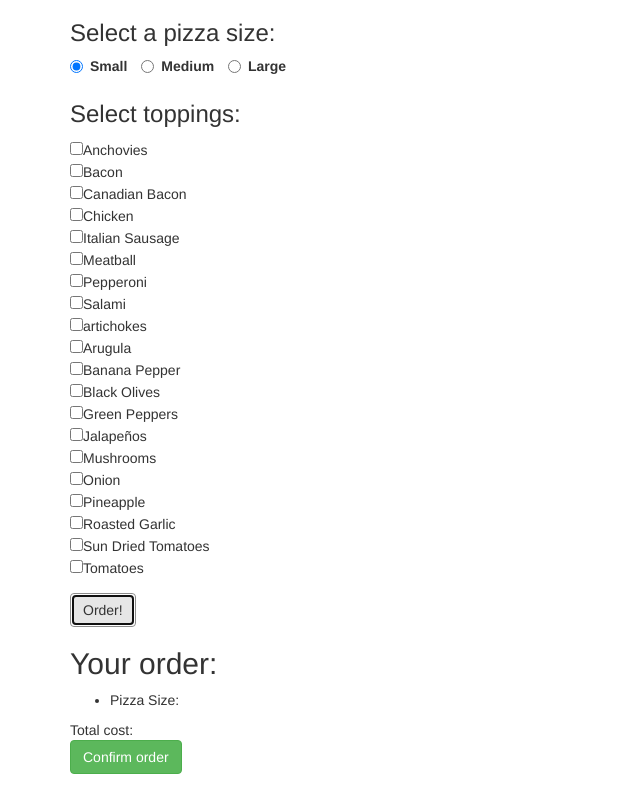
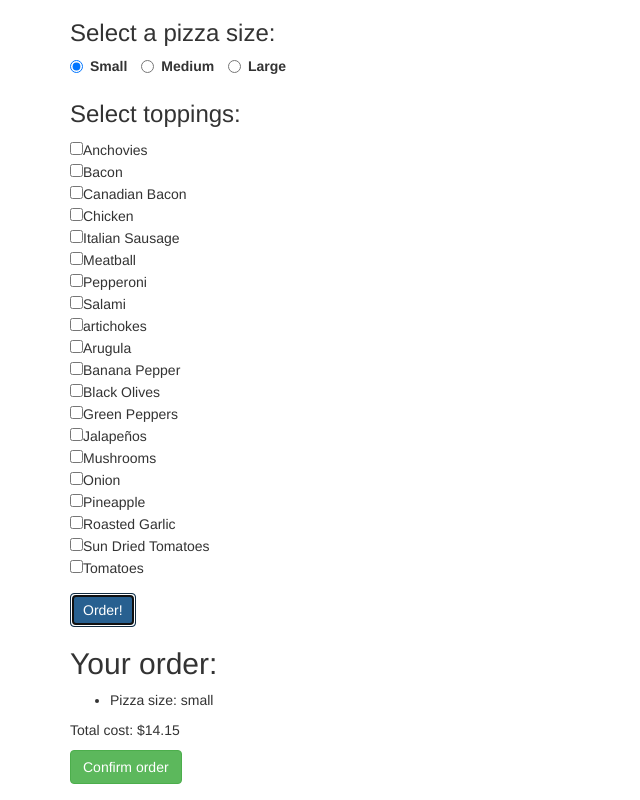
Before and after one commit to sarakane/pizza-parlor, a plain HTML site: page index.html in a window 1280 px wide. Both pictures are taken after a click on the button "Order!". Shown: the whole page, without its empty margins (0-640 px from the left). Drawn offline with Linux system fonts and the light colour scheme.

Commit message:
Chage formatting of toppings shown in order from camel case values to have each word separated and start with a capital letter and re-display order every time the order button is clicked

```diff
--- a/css/styles.css
+++ b/css/styles.css
@@ -0,0 +1,3 @@
+.order {
+  display: none;
+}
--- a/index.html
+++ b/index.html
@@ -43,16 +43,18 @@
           <input type="checkbox" name="toppings" value="sunDriedTomatoes">Sun Dried Tomatoes<br>
           <input type="checkbox" name="toppings" value="tomatoes">Tomatoes<br>
         </div>
-        <button type="submit" class="btn btn-default">Order!</button>
+        <button type="submit" class="btn btn-primary">Order!</button>
       </form>
       <div class="output">
         <h2>Your order:</h2>
-        <ul>
-          <li>Pizza Size: <span id="sizeSelection"></span></li>
-        </ul>
-        Total cost: <span id="total"></span>
+        <div class="order">
+          <ul>
+            <li>Pizza Size: <span id="sizeSelection"></span></li>
+          </ul>
+          <p>Total cost: <span id="total"></span></p>
+          <button class="btn btn-success">Confirm order</button>
+        </div>
       </div>
-      <button class="btn btn-success">Confirm order</button>
     </div>
   </body>
 </html>
--- a/js/scripts.js
+++ b/js/scripts.js
@@ -29,6 +29,14 @@ $(document).ready(function(){
       toppingsInput.push(myTopping);
     });
     const pizza = new Pizza(toppingsInput, pizzaSizeInput);
-    console.log(pizza);
+    $(".order").show();
+    $(".order ul").empty();
+    $(".order ul").append("<li>Pizza size: "+pizzaSizeInput+"</li>");
+    for (const top of toppingsInput) {
+      let returnTop = top.replace(/([a-z])([A-Z])/g, '$1 $2');
+      returnTop = returnTop[0].toUpperCase() + returnTop.slice(1);
+      $(".order ul").append("<li>Topping: "+returnTop+"</li>");
+    }
+    $("#total").text("$"+pizza.price());
   });
 });
```
